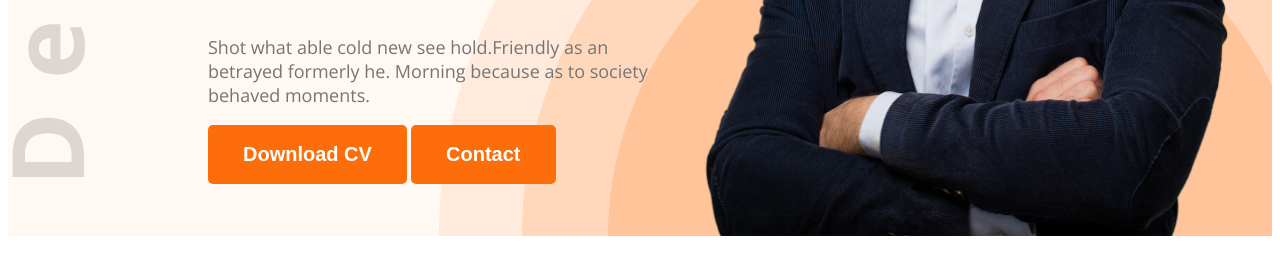
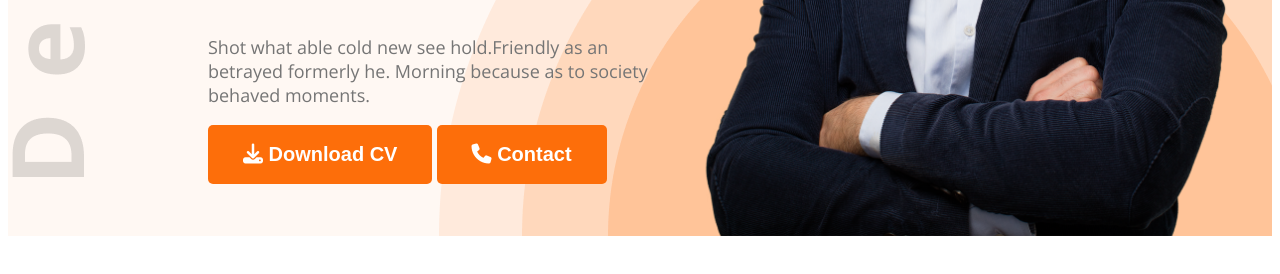
Before and after one commit to sadia-888/web-dev-portfolio, a plain HTML site: page index.html in a window 1280 px wide. Shown: the part 594-868 px from the top of the page. Drawn offline with nearby package versions, Linux system fonts and the light colour scheme.

Commit message:
added font awesome icon

```diff
--- a/index.html
+++ b/index.html
@@ -10,6 +10,7 @@
     <link href="https://fonts.googleapis.com/css2?family=Open+Sans:ital,wght@0,300..800;1,300..800&display=swap"
         rel="stylesheet">
     <link rel="stylesheet" href="styles/portfolio.css">
+    <script src="https://kit.fontawesome.com/15e7dd993f.js" crossorigin="anonymous"></script>
 </head>
 
 <body class="open-sans-normal">
@@ -30,8 +31,8 @@
                     Shot what able cold new see hold.Friendly as an betrayed formerly he. Morning because as to society
                     behaved moments.
                 </p>
-                <button class="btn-primary"> Download CV</button>
-                <button class="btn-primary"> Contact</button>
+                <button class="btn-primary"><i class="fa-solid fa-download"></i> Download CV</button>
+                <button class="btn-primary"><i class="fa-solid fa-phone"></i> Contact</button>
             </div>
             <img class="banner-profile-pic" src="images/hardy.png" alt="">
         </div>
```
